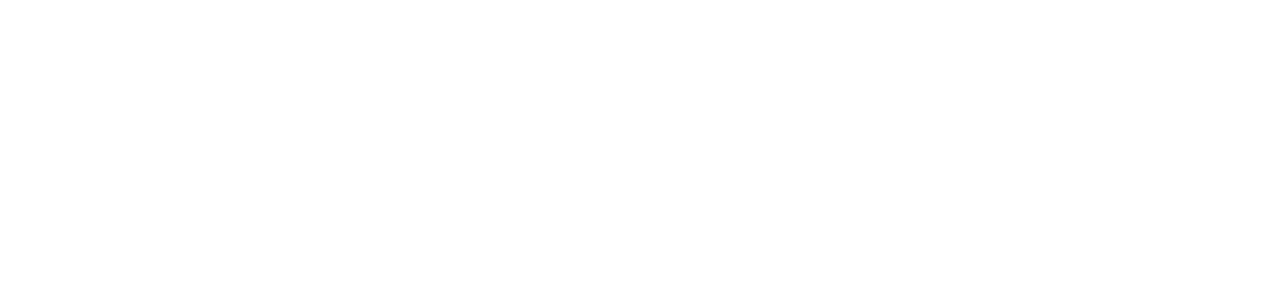
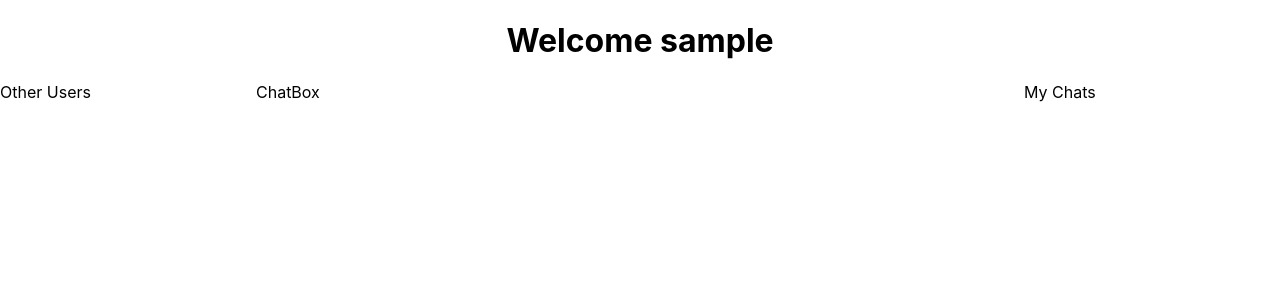
Before and after one commit to Aryan-ki-codepanti/Quotus-Dummy-Frontend, a React (Create React App) app: page /messenger in a window 1280 px wide. Before the commit this address had no page. Shown: the top 300 px of the page. Built offline with nearby package versions, Linux system fonts and the light colour scheme; sample sign-in values are in the browser's storage.

Commit message:
Handled navigation between login and messenger also started messenger work

```diff
--- a/src/App.css
+++ b/src/App.css
@@ -55,3 +55,7 @@
 	margin: 0.7em auto;
 	cursor: pointer;
 }
+
+.welcome-message{
+    text-align: center;
+}
--- a/src/App.js
+++ b/src/App.js
@@ -1,6 +1,7 @@
 import { BrowserRouter , Routes , Route } from "react-router-dom";
 import "./App.css";
 import Login from "./pages/Login";
+import Messenger from "./pages/Messenger";
 
 function App() {
 
@@ -9,6 +10,8 @@
             <Routes>
                 <Route path="/" element={ <Login /> }>
                 </Route>
+                <Route path="/messenger" element={ <Messenger /> }>
+                </Route>
             </Routes>
         </BrowserRouter>
     );
--- /dev/null
+++ b/src/components/ChatBox.jsx
@@ -0,0 +1,9 @@
+import React from 'react'
+
+export const ChatBox = () => {
+    return (
+        <div>
+            ChatBox
+        </div>
+    )
+}
--- /dev/null
+++ b/src/components/MyChats.jsx
@@ -0,0 +1,9 @@
+import React from 'react'
+
+export const MyChats = () => {
+    return (
+        <div>
+            My Chats
+        </div>
+    )
+}
--- /dev/null
+++ b/src/components/OtherUsers.jsx
@@ -0,0 +1,9 @@
+import React from 'react'
+
+export const OtherUsers = () => {
+    return (
+        <div>
+            Other Users
+        </div>
+    )
+};
--- /dev/null
+++ b/src/components/WelcomeMessage.jsx
@@ -0,0 +1,9 @@
+import React from 'react'
+
+export const WelcomeMessage = ({ user }) => {
+    return (
+        <div className="welcome-message">
+            <h1> Welcome { user.username } </h1>
+        </div>
+    )
+};
--- a/src/pages/Login.js
+++ b/src/pages/Login.js
@@ -1,8 +1,20 @@
-import React, { useRef } from "react";
+import React, { useEffect, useRef } from "react";
 import { connect } from "react-redux";
+import { useNavigate } from "react-router";
 import { setUser } from "../redux";
 
 const Login = ({ host , user , setUser }) => {
+
+
+    const navigate = useNavigate();
+
+    useEffect(() => {
+        if (localStorage.getItem("user")){
+            navigate("/messenger"  , { replace: true })
+        }
+    }, [ navigate ])
+
+
     const emailRef = useRef(null);
     const passwordRef = useRef(null);
 
--- /dev/null
+++ b/src/pages/Messenger.css
@@ -0,0 +1,5 @@
+
+.wrapper{
+    display: grid;
+    grid-template-columns: 1fr 3fr 1fr;
+}
--- /dev/null
+++ b/src/pages/Messenger.js
@@ -0,0 +1,52 @@
+import React, { useEffect } from "react";
+import { connect } from "react-redux";
+import { useNavigate } from "react-router-dom";
+import { WelcomeMessage } from "../components/WelcomeMessage";
+import { setUser } from "../redux";
+import { OtherUsers } from "../components/OtherUsers";
+import { ChatBox } from "../components/ChatBox";
+import { MyChats } from "../components/MyChats";
+import "./Messenger.css";
+
+
+const Messenger = ({ user , setUser }) => {
+
+    const navigate = useNavigate();
+
+
+    useEffect( () => {
+        if (!localStorage.getItem("user")) {
+            navigate("/" , { replace: true });
+        }
+        else{
+
+            setUser(JSON.parse(localStorage.getItem("user")))
+        }
+    } , [ navigate , setUser ]);
+
+    console.log(user);
+    return  (
+        <>
+            { user &&
+                <div>
+                    <WelcomeMessage user={user} />
+                    <div className="wrapper">
+                        <OtherUsers user={ user } />
+                        <ChatBox user={ user }/>
+                        <MyChats user={ user }/>
+                    </div>
+                </div>
+            }
+        </>
+    );
+};
+
+const mapStateToProps = ({ auth , user }) => ({
+    user: auth.user,
+});
+
+const mapDispatchToProps = dispatch => ({
+    setUser: user => dispatch(setUser(user))
+})
+
+export default connect(mapStateToProps , mapDispatchToProps)(Messenger);
```
